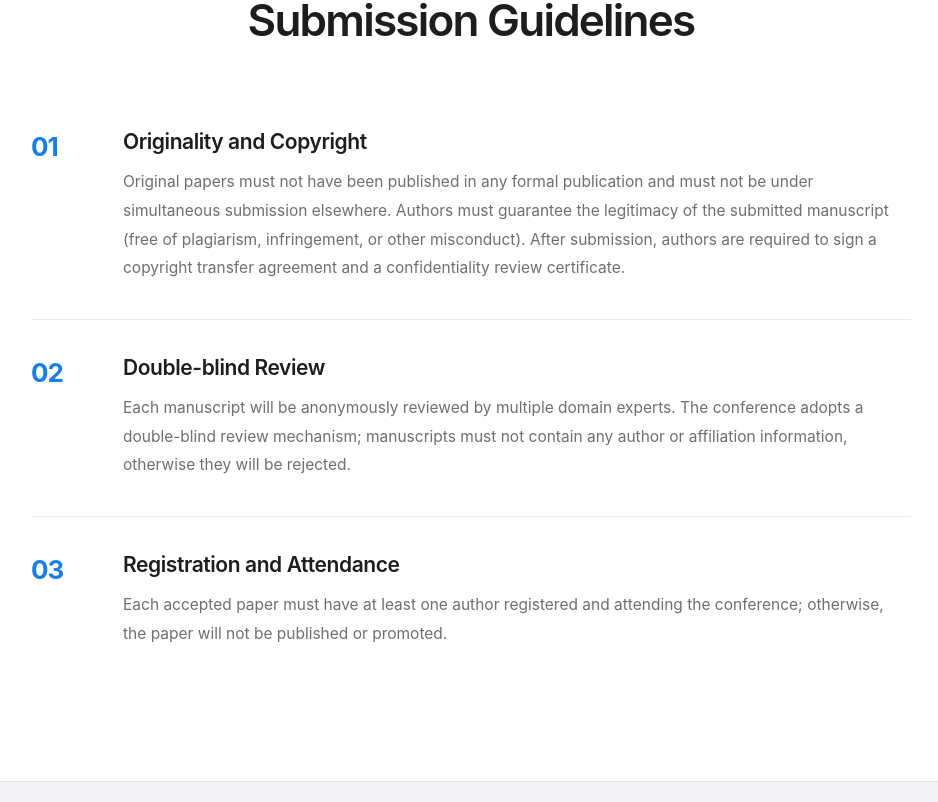
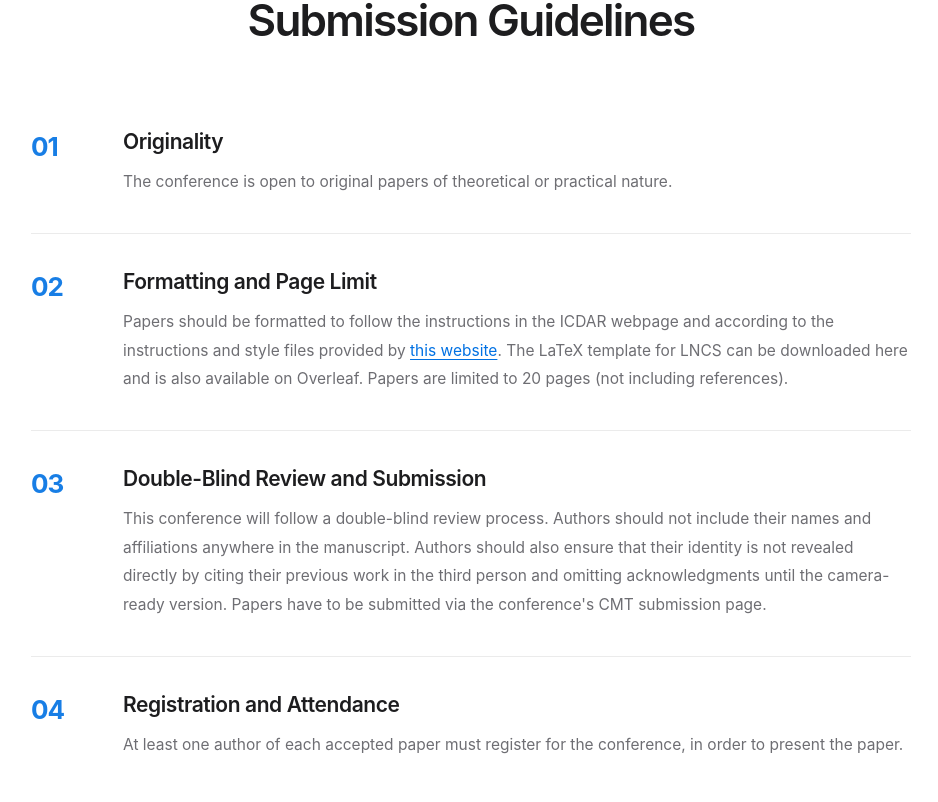
Before and after one commit to China6577/doc-ai-web, a React (Vite) app: page / in a window 1280 px wide. Shown: the part 9518-10320 px from the top of the page, without its empty margins (169-1107 px from the left). Built offline with nearby package versions, Linux system fonts and the light colour scheme.

Commit message:
feat: update submission guidelines to four items with inline link

```diff
--- a/src/components/Guidelines/Guidelines.module.css
+++ b/src/components/Guidelines/Guidelines.module.css
@@ -70,6 +70,16 @@
   word-break: break-all;
 }
 
+.inlineLink {
+  color: var(--color-accent);
+  text-decoration: underline;
+  text-underline-offset: 3px;
+}
+
+.inlineLink:hover {
+  text-decoration: none;
+}
+
 @media (max-width: 768px) {
   .section {
     padding: 64px var(--gutter);
--- a/src/components/Guidelines/Guidelines.tsx
+++ b/src/components/Guidelines/Guidelines.tsx
@@ -1,3 +1,4 @@
+import type { ReactNode } from "react";
 import type { ConferenceContent } from "../../types/conference";
 import { useReveal } from "../../hooks/useReveal";
 import { SectionHeader } from "../SectionHeader/SectionHeader";
@@ -5,6 +6,39 @@ import styles from "./Guidelines.module.css";
 
 interface GuidelinesProps {
   guidelines: ConferenceContent["guidelines"];
+}
+
+function renderInlineLinks(text: string): ReactNode[] {
+  const parts: ReactNode[] = [];
+  const regex = /\[([^\]]+)\]\(([^)]+)\)/g;
+  let lastIndex = 0;
+  let match: RegExpExecArray | null;
+  let key = 0;
+
+  while ((match = regex.exec(text)) !== null) {
+    const [full, label, url] = match;
+    if (match.index > lastIndex) {
+      parts.push(<span key={key++}>{text.slice(lastIndex, match.index)}</span>);
+    }
+    parts.push(
+      <a
+        key={key++}
+        href={url}
+        target="_blank"
+        rel="noopener noreferrer"
+        className={styles.inlineLink}
+      >
+        {label}
+      </a>,
+    );
+    lastIndex = match.index + full.length;
+  }
+
+  if (lastIndex < text.length) {
+    parts.push(<span key={key++}>{text.slice(lastIndex)}</span>);
+  }
+
+  return parts;
 }
 
 export function Guidelines({ guidelines }: GuidelinesProps) {
@@ -35,7 +69,7 @@ export function Guidelines({ guidelines }: GuidelinesProps) {
                 ) : null}
                 {item.paragraphs.map((paragraph, index) => (
                   <p key={index} className={styles.paragraph}>
-                    {paragraph}
+                    {renderInlineLinks(paragraph)}
                   </p>
                 ))}
                 {item.link ? (
--- a/src/data/conference.en.ts
+++ b/src/data/conference.en.ts
@@ -268,23 +268,30 @@ export const conferenceEn: ConferenceContent = {
     items: [
       {
         number: "01",
-        title: "Originality and Copyright",
+        title: "Originality",
         paragraphs: [
-          "Original papers must not have been published in any formal publication and must not be under simultaneous submission elsewhere. Authors must guarantee the legitimacy of the submitted manuscript (free of plagiarism, infringement, or other misconduct). After submission, authors are required to sign a copyright transfer agreement and a confidentiality review certificate.",
+          "The conference is open to original papers of theoretical or practical nature.",
         ],
       },
       {
         number: "02",
-        title: "Double-blind Review",
+        title: "Formatting and Page Limit",
         paragraphs: [
-          "Each manuscript will be anonymously reviewed by multiple domain experts. The conference adopts a double-blind review mechanism; manuscripts must not contain any author or affiliation information, otherwise they will be rejected.",
+          "Papers should be formatted to follow the instructions in the ICDAR webpage and according to the instructions and style files provided by [this website](http://www.cjig.cn/previewFile?id=96199771&type=pdf&lang=zhOriginality). The LaTeX template for LNCS can be downloaded here and is also available on Overleaf. Papers are limited to 20 pages (not including references).",
         ],
       },
       {
         number: "03",
+        title: "Double-Blind Review and Submission",
+        paragraphs: [
+          "This conference will follow a double-blind review process. Authors should not include their names and affiliations anywhere in the manuscript. Authors should also ensure that their identity is not revealed directly by citing their previous work in the third person and omitting acknowledgments until the camera-ready version. Papers have to be submitted via the conference's CMT submission page.",
+        ],
+      },
+      {
+        number: "04",
         title: "Registration and Attendance",
         paragraphs: [
-          "Each accepted paper must have at least one author registered and attending the conference; otherwise, the paper will not be published or promoted.",
+          "At least one author of each accepted paper must register for the conference, in order to present the paper.",
         ],
       },
     ],
```
